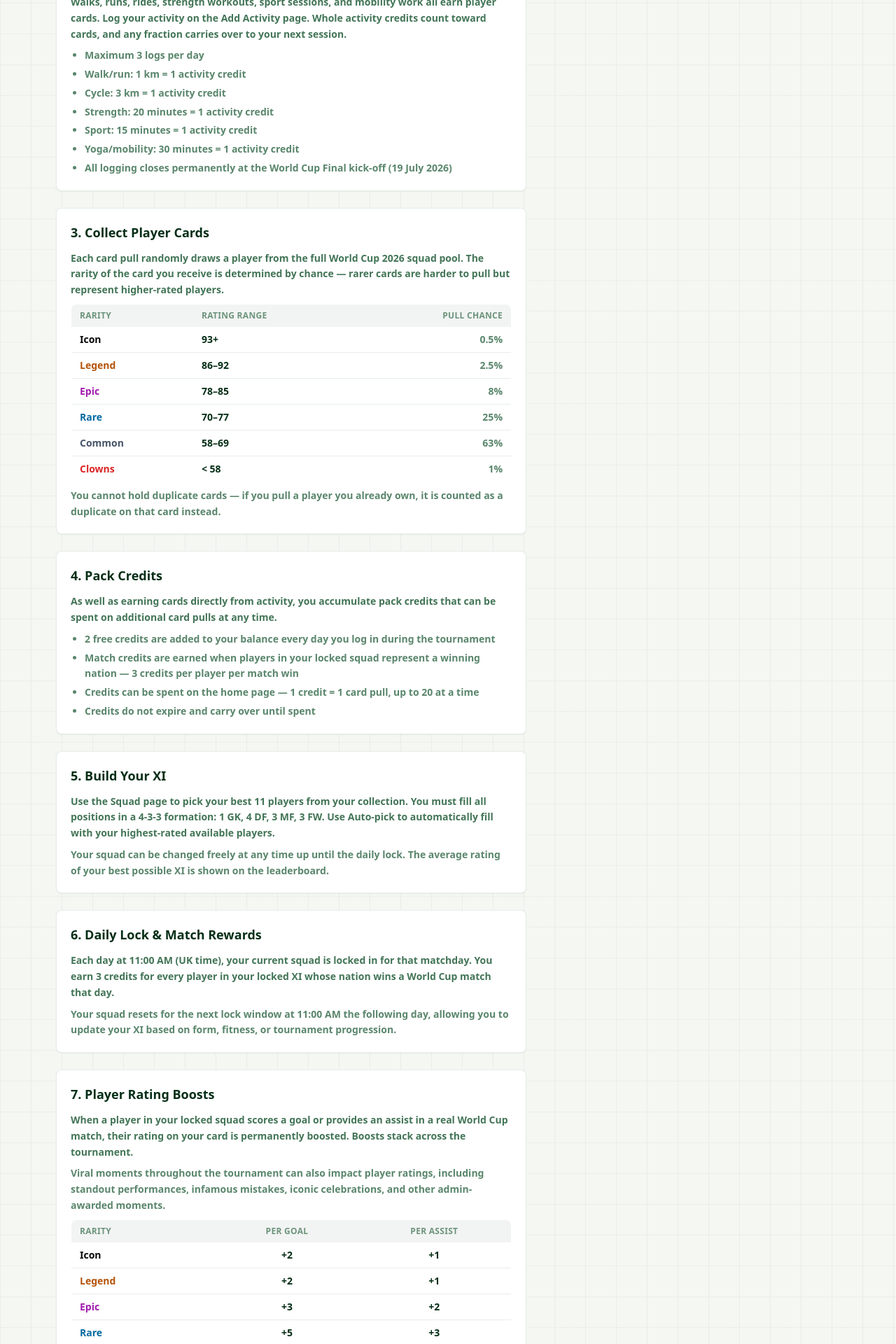
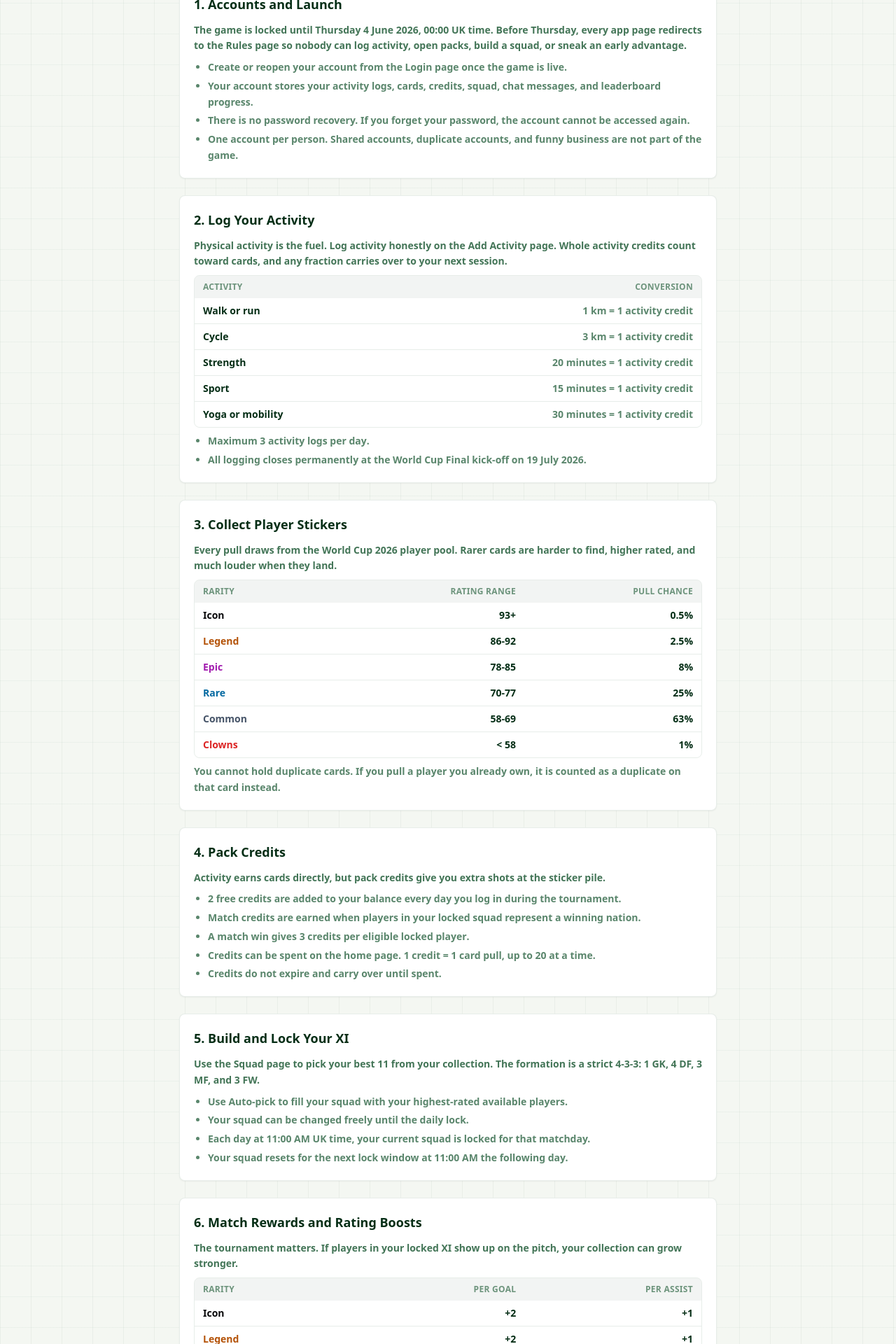
Before and after one commit to clarkemichael1998/world_cup_km, a Next.js app: page /rules in a window 1280 px wide. Shown: the part 700-2620 px from the top of the page at 70% size. Built offline with nearby package versions, Linux system fonts and the light colour scheme.

Commit message:
Revise rules page presentation

```diff
--- a/app/rules/page.tsx
+++ b/app/rules/page.tsx
@@ -1,160 +1,245 @@
 import { PageTitle } from "@/components/PageTitle";
 import { goLiveLabel, isPreLaunch } from "@/lib/launch";
+
+const rarityRows = [
+  { rarity: "Icon", rating: "93+", chance: "0.5%", colour: "text-zinc-950 font-black" },
+  { rarity: "Legend", rating: "86-92", chance: "2.5%", colour: "text-amber-700 font-black" },
+  { rarity: "Epic", rating: "78-85", chance: "8%", colour: "text-fuchsia-700 font-black" },
+  { rarity: "Rare", rating: "70-77", chance: "25%", colour: "text-sky-700 font-black" },
+  { rarity: "Common", rating: "58-69", chance: "63%", colour: "text-slate-600 font-black" },
+  { rarity: "Clowns", rating: "< 58", chance: "1%", colour: "text-red-600 font-black" }
+];
+
+const boostRows = [
+  { rarity: "Icon", goal: "+2", assist: "+1", colour: "text-zinc-950 font-black" },
+  { rarity: "Legend", goal: "+2", assist: "+1", colour: "text-amber-700 font-black" },
+  { rarity: "Epic", goal: "+3", assist: "+2", colour: "text-fuchsia-700 font-black" },
+  { rarity: "Rare", goal: "+5", assist: "+3", colour: "text-sky-700 font-black" },
+  { rarity: "Common", goal: "+10", assist: "+5", colour: "text-slate-600 font-black" },
+  { rarity: "Clowns", goal: "-5", assist: "-3", colour: "text-red-600 font-black" }
+];
 
 export default function RulesPage() {
   const preLaunch = isPreLaunch();
 
   return (
-    <div className="max-w-2xl">
-      <PageTitle title="Rules" subtitle="How KMXI works." />
+    <div className="mx-auto max-w-3xl">
+      <PageTitle
+        title="KMXI Rules"
+        subtitle="A World Cup 2026 activity game: move your body, earn player stickers, build your XI, and ride the tournament chaos."
+      />
 
       <div className="space-y-6">
         {preLaunch ? (
           <section className="rounded-lg border border-amber-300 bg-amber-50 p-4 text-amber-950">
             <p className="text-sm font-black uppercase tracking-wide">Pre-launch</p>
             <p className="mt-1 text-sm font-semibold">
-              KMXI goes live on {goLiveLabel()}. Until then, visitors are redirected here and only the rules are visible so everyone starts from a blank slate.
+              KMXI goes live on <strong>{goLiveLabel()}</strong>. Until then, visitors are redirected here and only the rules are visible so everyone starts from a blank slate.
             </p>
           </section>
         ) : null}
 
-        <Section title="1. Accounts &amp; Launch">
-          <p>KMXI will not be playable until <strong>{goLiveLabel()}</strong>. Before Thursday, every page redirects to the Rules page so nobody can log activity, open packs, build a squad, or get an early advantage.</p>
-          <p className="mt-2 text-green-900/70">Once the game is live, create or reopen your account from the Login page with a username and password. Your account keeps your activity, cards, credits, squad, chat messages, and leaderboard progress tied to you.</p>
-          <p className="mt-2 text-green-900/70"><strong>There is no password recovery.</strong> If you forget your password, the account cannot be accessed again, so keep it somewhere safe.</p>
+        <Section title="What Is KMXI?">
+          <p>
+            KMXI is a World Cup 2026 sticker chase powered by real activity. Log workouts, earn card pulls, collect players from the tournament squad pool, then build the strongest 4-3-3 XI you can.
+          </p>
+          <ul className="mt-3 grid gap-2 text-green-900/75 sm:grid-cols-2">
+            <Callout label="Move" text="Walk, run, ride, train, play sport, or do mobility work." />
+            <Callout label="Collect" text="Activity turns into player stickers and pack credits." />
+            <Callout label="Compete" text="Your best XI, match wins, and boosts feed the ranking." />
+            <Callout label="React" text="Goals, assists, viral moments, and tournament drama can change ratings." />
+          </ul>
+        </Section>
+
+        <Section title="1. Accounts and Launch">
+          <p>
+            The game is locked until <strong>{goLiveLabel()}</strong>. Before Thursday, every app page redirects to the Rules page so nobody can log activity, open packs, build a squad, or sneak an early advantage.
+          </p>
+          <ul className="mt-3 list-disc space-y-1 pl-5 text-green-900/70">
+            <li>Create or reopen your account from the Login page once the game is live.</li>
+            <li>Your account stores your activity logs, cards, credits, squad, chat messages, and leaderboard progress.</li>
+            <li><strong>There is no password recovery.</strong> If you forget your password, the account cannot be accessed again.</li>
+            <li>One account per person. Shared accounts, duplicate accounts, and funny business are not part of the game.</li>
+          </ul>
         </Section>
 
         <Section title="2. Log Your Activity">
-          <p>Walks, runs, rides, strength workouts, sport sessions, and mobility work all earn <strong>player cards</strong>. Log your activity on the Add Activity page. Whole activity credits count toward cards, and any fraction carries over to your next session.</p>
-          <ul className="mt-2 list-disc space-y-1 pl-5 text-green-900/70">
-            <li>Maximum <strong>3 logs per day</strong></li>
-            <li><strong>Walk/run:</strong> 1 km = 1 activity credit</li>
-            <li><strong>Cycle:</strong> 3 km = 1 activity credit</li>
-            <li><strong>Strength:</strong> 20 minutes = 1 activity credit</li>
-            <li><strong>Sport:</strong> 15 minutes = 1 activity credit</li>
-            <li><strong>Yoga/mobility:</strong> 30 minutes = 1 activity credit</li>
-            <li>All logging closes permanently at the <strong>World Cup Final kick-off (19 July 2026)</strong></li>
+          <p>
+            Physical activity is the fuel. Log activity honestly on the Add Activity page. Whole activity credits count toward cards, and any fraction carries over to your next session.
+          </p>
+          <div className="mt-3 overflow-hidden rounded-lg border border-green-900/10">
+            <table className="w-full text-sm">
+              <thead>
+                <tr className="bg-green-950/5 text-left text-xs font-black uppercase tracking-wide text-green-900/60">
+                  <th className="px-3 py-2">Activity</th>
+                  <th className="px-3 py-2 text-right">Conversion</th>
+                </tr>
+              </thead>
+              <tbody className="divide-y divide-green-900/10">
+                <Row left="Walk or run" right="1 km = 1 activity credit" />
+                <Row left="Cycle" right="3 km = 1 activity credit" />
+                <Row left="Strength" right="20 minutes = 1 activity credit" />
+                <Row left="Sport" right="15 minutes = 1 activity credit" />
+                <Row left="Yoga or mobility" right="30 minutes = 1 activity credit" />
+              </tbody>
+            </table>
+          </div>
+          <ul className="mt-3 list-disc space-y-1 pl-5 text-green-900/70">
+            <li>Maximum <strong>3 activity logs per day</strong>.</li>
+            <li>All logging closes permanently at the <strong>World Cup Final kick-off on 19 July 2026</strong>.</li>
           </ul>
         </Section>
 
-        <Section title="3. Collect Player Cards">
-          <p>Each card pull randomly draws a player from the full World Cup 2026 squad pool. The rarity of the card you receive is determined by chance — rarer cards are harder to pull but represent higher-rated players.</p>
-          <table className="mt-3 w-full text-sm rounded-lg overflow-hidden border border-green-900/10">
-            <thead>
-              <tr className="bg-green-950/5 text-left text-xs font-black uppercase tracking-wide text-green-900/60">
-                <th className="px-3 py-2">Rarity</th>
-                <th className="px-3 py-2">Rating range</th>
-                <th className="px-3 py-2 text-right">Pull chance</th>
-              </tr>
-            </thead>
-            <tbody className="divide-y divide-green-900/10">
-              {[
-                { rarity: "Icon",   rating: "93+",    chance: "0.5%", colour: "text-zinc-950 font-black" },
-                { rarity: "Legend", rating: "86–92",  chance: "2.5%", colour: "text-amber-700 font-black" },
-                { rarity: "Epic",   rating: "78–85",  chance: "8%",   colour: "text-fuchsia-700 font-black" },
-                { rarity: "Rare",   rating: "70–77",  chance: "25%",  colour: "text-sky-700 font-black" },
-                { rarity: "Common", rating: "58–69",  chance: "63%",  colour: "text-slate-600 font-black" },
-                { rarity: "Clowns", rating: "< 58",   chance: "1%",   colour: "text-red-600 font-black" },
-              ].map((row) => (
-                <tr key={row.rarity}>
-                  <td className={`px-3 py-2 ${row.colour}`}>{row.rarity}</td>
-                  <td className="px-3 py-2 text-green-950">{row.rating}</td>
-                  <td className="px-3 py-2 text-right text-green-900/70">{row.chance}</td>
-                </tr>
-              ))}
-            </tbody>
-          </table>
-          <p className="mt-3 text-green-900/70">You cannot hold duplicate cards — if you pull a player you already own, it is counted as a duplicate on that card instead.</p>
+        <Section title="3. Collect Player Stickers">
+          <p>
+            Every pull draws from the World Cup 2026 player pool. Rarer cards are harder to find, higher rated, and much louder when they land.
+          </p>
+          <DataTable
+            headers={["Rarity", "Rating range", "Pull chance"]}
+            rows={rarityRows.map((row) => [<span key={row.rarity} className={row.colour}>{row.rarity}</span>, row.rating, row.chance])}
+          />
+          <p className="mt-3 text-green-900/70">
+            You cannot hold duplicate cards. If you pull a player you already own, it is counted as a duplicate on that card instead.
+          </p>
         </Section>
 
         <Section title="4. Pack Credits">
-          <p>As well as earning cards directly from activity, you accumulate <strong>pack credits</strong> that can be spent on additional card pulls at any time.</p>
-          <ul className="mt-2 list-disc space-y-1 pl-5 text-green-900/70">
-            <li><strong>2 free credits</strong> are added to your balance every day you log in during the tournament</li>
-            <li><strong>Match credits</strong> are earned when players in your locked squad represent a winning nation — <strong>3 credits per player per match win</strong></li>
-            <li>Credits can be spent on the home page — <strong>1 credit = 1 card pull</strong>, up to 20 at a time</li>
-            <li>Credits do not expire and carry over until spent</li>
+          <p>
+            Activity earns cards directly, but pack credits give you extra shots at the sticker pile.
+          </p>
+          <ul className="mt-3 list-disc space-y-1 pl-5 text-green-900/70">
+            <li><strong>2 free credits</strong> are added to your balance every day you log in during the tournament.</li>
+            <li><strong>Match credits</strong> are earned when players in your locked squad represent a winning nation.</li>
+            <li>A match win gives <strong>3 credits per eligible locked player</strong>.</li>
+            <li>Credits can be spent on the home page. <strong>1 credit = 1 card pull</strong>, up to 20 at a time.</li>
+            <li>Credits do not expire and carry over until spent.</li>
           </ul>
         </Section>
 
-        <Section title="5. Build Your XI">
-          <p>Use the Squad page to pick your best 11 players from your collection. You must fill all positions in a <strong>4-3-3 formation</strong>: 1 GK, 4 DF, 3 MF, 3 FW. Use Auto-pick to automatically fill with your highest-rated available players.</p>
-          <p className="mt-2 text-green-900/70">Your squad can be changed freely at any time up until the daily lock. The average rating of your best possible XI is shown on the leaderboard.</p>
-        </Section>
-
-        <Section title="6. Daily Lock &amp; Match Rewards">
-          <p>Each day at <strong>11:00 AM (UK time)</strong>, your current squad is locked in for that matchday. You earn <strong>3 credits</strong> for every player in your locked XI whose nation wins a World Cup match that day.</p>
-          <p className="mt-2 text-green-900/70">Your squad resets for the next lock window at 11:00 AM the following day, allowing you to update your XI based on form, fitness, or tournament progression.</p>
-        </Section>
-
-        <Section title="7. Player Rating Boosts">
-          <p>When a player in your <strong>locked squad</strong> scores a goal or provides an assist in a real World Cup match, their rating on your card is permanently boosted. Boosts stack across the tournament.</p>
-          <p className="mt-2 text-green-900/70">Viral moments throughout the tournament can also impact player ratings, including standout performances, infamous mistakes, iconic celebrations, and other admin-awarded moments.</p>
-          <table className="mt-3 w-full text-sm rounded-lg overflow-hidden border border-green-900/10">
-            <thead>
-              <tr className="bg-green-950/5 text-left text-xs font-black uppercase tracking-wide text-green-900/60">
-                <th className="px-3 py-2">Rarity</th>
-                <th className="px-3 py-2 text-center">Per goal</th>
-                <th className="px-3 py-2 text-center">Per assist</th>
-              </tr>
-            </thead>
-            <tbody className="divide-y divide-green-900/10">
-              {[
-                { rarity: "Icon",   goal: "+2",  assist: "+1", colour: "text-zinc-950 font-black" },
-                { rarity: "Legend", goal: "+2",  assist: "+1", colour: "text-amber-700 font-black" },
-                { rarity: "Epic",   goal: "+3",  assist: "+2", colour: "text-fuchsia-700 font-black" },
-                { rarity: "Rare",   goal: "+5",  assist: "+3", colour: "text-sky-700 font-black" },
-                { rarity: "Common", goal: "+10", assist: "+5", colour: "text-slate-600 font-black" },
-                { rarity: "Clowns", goal: "−5",  assist: "−3", colour: "text-red-600 font-black" },
-              ].map((row) => (
-                <tr key={row.rarity}>
-                  <td className={`px-3 py-2 ${row.colour}`}>{row.rarity}</td>
-                  <td className="px-3 py-2 text-center text-green-950">{row.goal}</td>
-                  <td className="px-3 py-2 text-center text-green-950">{row.assist}</td>
-                </tr>
-              ))}
-            </tbody>
-          </table>
+        <Section title="5. Build and Lock Your XI">
+          <p>
+            Use the Squad page to pick your best 11 from your collection. The formation is a strict <strong>4-3-3</strong>: 1 GK, 4 DF, 3 MF, and 3 FW.
+          </p>
           <ul className="mt-3 list-disc space-y-1 pl-5 text-green-900/70">
-            <li>Boosts apply per goal and per assist — a hattrick earns 3× the boost</li>
-            <li>The boost only applies if the player was in your <strong>locked squad on the day they scored</strong></li>
-            <li>Packing a player after they have scored gives no retroactive boost for those earlier goals</li>
-            <li>Clown cards lose rating for goals and assists — choose your squad wisely</li>
+            <li>Use Auto-pick to fill your squad with your highest-rated available players.</li>
+            <li>Your squad can be changed freely until the daily lock.</li>
+            <li>Each day at <strong>11:00 AM UK time</strong>, your current squad is locked for that matchday.</li>
+            <li>Your squad resets for the next lock window at 11:00 AM the following day.</li>
           </ul>
         </Section>
 
-        <Section title="8. Final Submission &amp; Leaderboard">
-          <p>At the <strong>World Cup Final kick-off (19 July 2026)</strong>, all squad selections and activity logging are permanently locked. Your final squad is your entry.</p>
-          <p className="mt-2">The <strong>Ranking page</strong> tracks three leaderboards throughout the tournament:</p>
-          <ul className="mt-2 list-disc space-y-1 pl-5 text-green-900/70">
-            <li><strong>Activity Credits</strong> — cumulative reward-equivalent activity logged across the tournament</li>
-            <li><strong>Best Squad Rating</strong> — average rating of your strongest possible 4-3-3 XI from your collection, including all accrued boosts</li>
-            <li><strong>Games Won</strong> — number of matches in which at least one of your locked players represented a winning nation</li>
+        <Section title="6. Match Rewards and Rating Boosts">
+          <p>
+            The tournament matters. If players in your locked XI show up on the pitch, your collection can grow stronger.
+          </p>
+          <DataTable
+            headers={["Rarity", "Per goal", "Per assist"]}
+            rows={boostRows.map((row) => [<span key={row.rarity} className={row.colour}>{row.rarity}</span>, row.goal, row.assist])}
+          />
+          <ul className="mt-3 list-disc space-y-1 pl-5 text-green-900/70">
+            <li>Goals and assists permanently boost that player card.</li>
+            <li>Boosts stack across the tournament. A hattrick earns 3x the goal boost.</li>
+            <li>The player must be in your <strong>locked squad on the day of the performance</strong>.</li>
+            <li>Packing a player later gives no retroactive boost for earlier goals or assists.</li>
+            <li>Clown cards lose rating for goals and assists. Choose carefully. The game has jokes, but it also has consequences.</li>
           </ul>
         </Section>
 
-        <Section title="General Rules">
-          <ul className="list-disc space-y-1 pl-5">
-            <li>Log activity honestly — this is based on real physical activity only.</li>
-            <li>One account per person. Do not share accounts.</li>
-            <li><strong>If you forget your password, access cannot be recovered.</strong> There is no password reset — keep it safe.</li>
-            <li>Keep chat respectful. Abusive messages will be removed.</li>
-            <li>The admin reserves the right to correct any match data or scoring errors throughout the tournament.</li>
+        <Section title="7. Viral Moments">
+          <p>
+            World Cups are not tidy. A last-minute winner, a disasterclass, an iconic celebration, a heroic save, a penalty miss, or a clip that takes over the group chat can all affect ratings.
+          </p>
+          <p className="mt-2 text-green-900/70">
+            Admins may award or remove rating based on viral tournament moments. These changes are part of the drama and apply at admin discretion.
+          </p>
+        </Section>
+
+        <Section title="8. Leaderboard and Final Submission">
+          <p>
+            At the <strong>World Cup Final kick-off on 19 July 2026</strong>, all squad selections and activity logging are permanently locked. Your final squad is your entry.
+          </p>
+          <ul className="mt-3 list-disc space-y-1 pl-5 text-green-900/70">
+            <li><strong>Best Squad Rating:</strong> average rating of your strongest possible 4-3-3 XI, including boosts.</li>
+            <li><strong>Activity Credits:</strong> cumulative reward-equivalent activity logged across the tournament.</li>
+            <li><strong>Games Won:</strong> matches where at least one locked player represented a winning nation.</li>
           </ul>
         </Section>
 
+        <Section title="9. Fraud, Fools, and Admin Powers" tone="danger">
+          <p>
+            KMXI suffers no fools. This is a friendly game, but fraudulent logs, duplicate accounts, suspicious behaviour, or attempts to exploit the system will be dealt with.
+          </p>
+          <ul className="mt-3 list-disc space-y-1 pl-5">
+            <li>Admins can review, edit, or remove fraudulent activity logs.</li>
+            <li>Admins can claw back stickers, pack credits, rating boosts, and leaderboard progress gained from bad logs.</li>
+            <li>Admins can impose punishments, including rating penalties, card removals, account restrictions, or removal from the game.</li>
+            <li>Admins can correct match data, scoring errors, rating boosts, and viral-moment awards throughout the tournament.</li>
+            <li>Log honestly, play properly, and keep the chat respectful.</li>
+          </ul>
+        </Section>
       </div>
+
+      <p className="mt-10 pb-4 text-center text-[10px] font-semibold uppercase tracking-[0.35em] text-green-950/20">
+        Clarke Enterprises
+      </p>
     </div>
   );
 }
 
-function Section({ title, children }: { title: string; children: React.ReactNode }) {
+function Section({ title, children, tone = "default" }: { title: string; children: React.ReactNode; tone?: "default" | "danger" }) {
+  const danger = tone === "danger";
+
   return (
-    <section className="rounded-lg border border-green-900/10 bg-white p-5 shadow-sm">
-      <h2 className="text-lg font-black text-green-950">{title}</h2>
-      <div className="mt-3 space-y-2 text-sm font-semibold leading-relaxed text-green-900/80">
+    <section className={`rounded-lg border p-5 shadow-sm ${danger ? "border-red-200 bg-red-50 text-red-950" : "border-green-900/10 bg-white"}`}>
+      <h2 className={`text-lg font-black ${danger ? "text-red-950" : "text-green-950"}`}>{title}</h2>
+      <div className={`mt-3 space-y-2 text-sm font-semibold leading-relaxed ${danger ? "text-red-950/85" : "text-green-900/80"}`}>
         {children}
       </div>
     </section>
   );
 }
+
+function Callout({ label, text }: { label: string; text: string }) {
+  return (
+    <li className="rounded-md bg-green-950/5 px-3 py-2">
+      <p className="text-xs font-black uppercase tracking-wide text-green-900/55">{label}</p>
+      <p className="mt-1 text-sm font-bold text-green-950">{text}</p>
+    </li>
+  );
+}
+
+function DataTable({ headers, rows }: { headers: string[]; rows: React.ReactNode[][] }) {
+  return (
+    <div className="mt-3 overflow-hidden rounded-lg border border-green-900/10">
+      <table className="w-full text-sm">
+        <thead>
+          <tr className="bg-green-950/5 text-left text-xs font-black uppercase tracking-wide text-green-900/60">
+            {headers.map((header, index) => (
+              <th key={header} className={`px-3 py-2 ${index > 0 ? "text-right" : ""}`}>{header}</th>
+            ))}
+          </tr>
+        </thead>
+        <tbody className="divide-y divide-green-900/10">
+          {rows.map((row, rowIndex) => (
+            <tr key={rowIndex}>
+              {row.map((cell, cellIndex) => (
+                <td key={cellIndex} className={`px-3 py-2 text-green-950 ${cellIndex > 0 ? "text-right" : ""}`}>
+                  {cell}
+                </td>
+              ))}
+            </tr>
+          ))}
+        </tbody>
+      </table>
+    </div>
+  );
+}
+
+function Row({ left, right }: { left: string; right: string }) {
+  return (
+    <tr>
+      <td className="px-3 py-2 font-black text-green-950">{left}</td>
+      <td className="px-3 py-2 text-right text-green-900/70">{right}</td>
+    </tr>
+  );
+}
```
